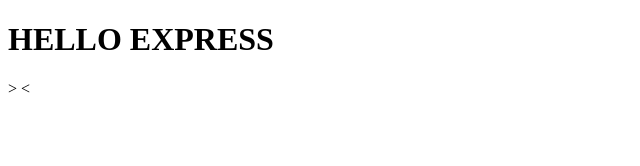
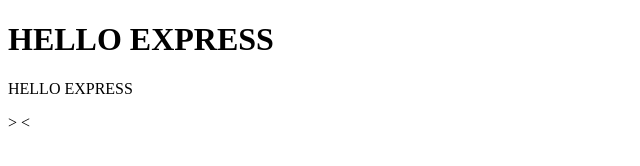
Before and after one commit to NicoLellouche/web-server, a website: page public/index.html in a window 1280 px wide. Shown: the whole page, without its empty margins (0-640 px from the left). Drawn offline with Linux system fonts and the light colour scheme.

Commit message:
update html

```diff
--- a/public/index.html
+++ b/public/index.html
@@ -6,6 +6,8 @@
 	</head>
 	<body>
 		<h1>HELLO EXPRESS</h1>
+		<p>HELLO EXPRESS</p>
+
 	</body>
 </html>>
 	<
```
